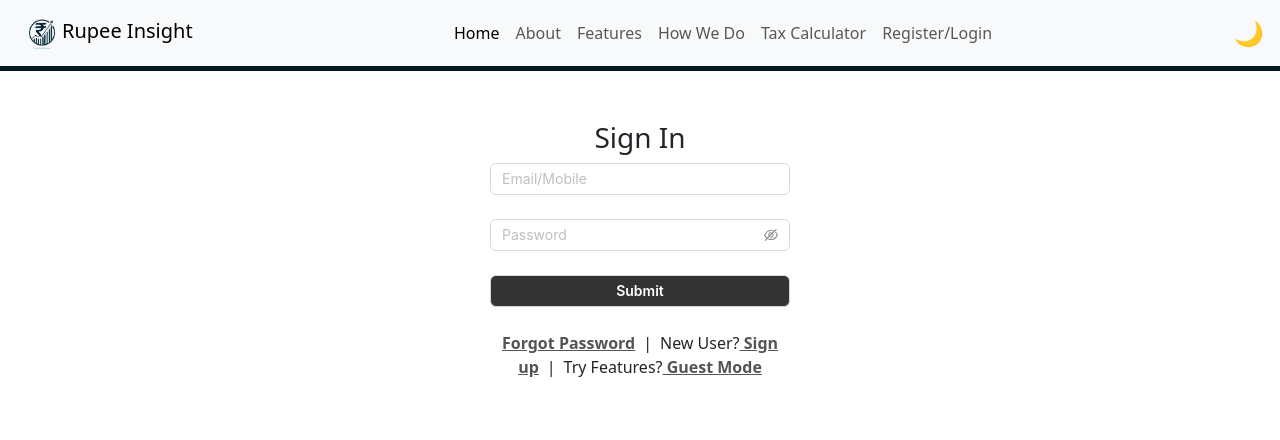
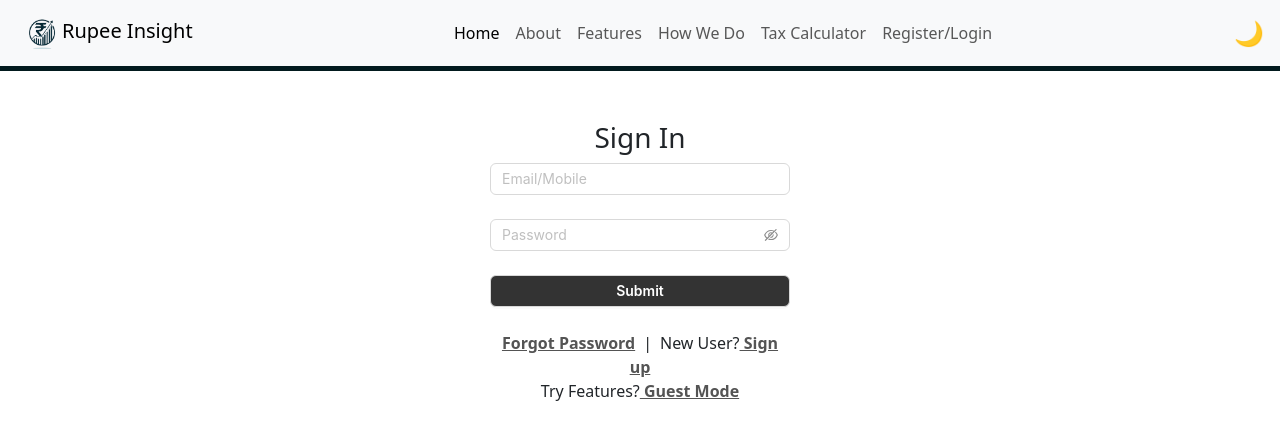
Before and after one commit to Eshwar-Mothe/rupeeInsight, a React (Vite) app: page /signin in a window 1280 px wide. Shown: the top 440 px of the page. Built offline with nearby package versions, Linux system fonts and the light colour scheme.

Commit message:
updated the guestMode

```diff
--- a/src/components/Common/Forms/Login.jsx
+++ b/src/components/Common/Forms/Login.jsx
@@ -59,7 +59,7 @@ const Login = () => {
             <Link to="/forgot-password" className='link'>Forgot Password</Link>
             <span style={{ margin: '0 8px' }}>|</span>
             <span>New User?<Link to="/signup" className='link'> Sign up</Link></span>
-            <span style={{ margin: '0 8px' }}>|</span>
+            <br />
             <span>Try Features?<Link to="/home" className='link'> Guest Mode</Link></span>
           </div>
         </div>
```
